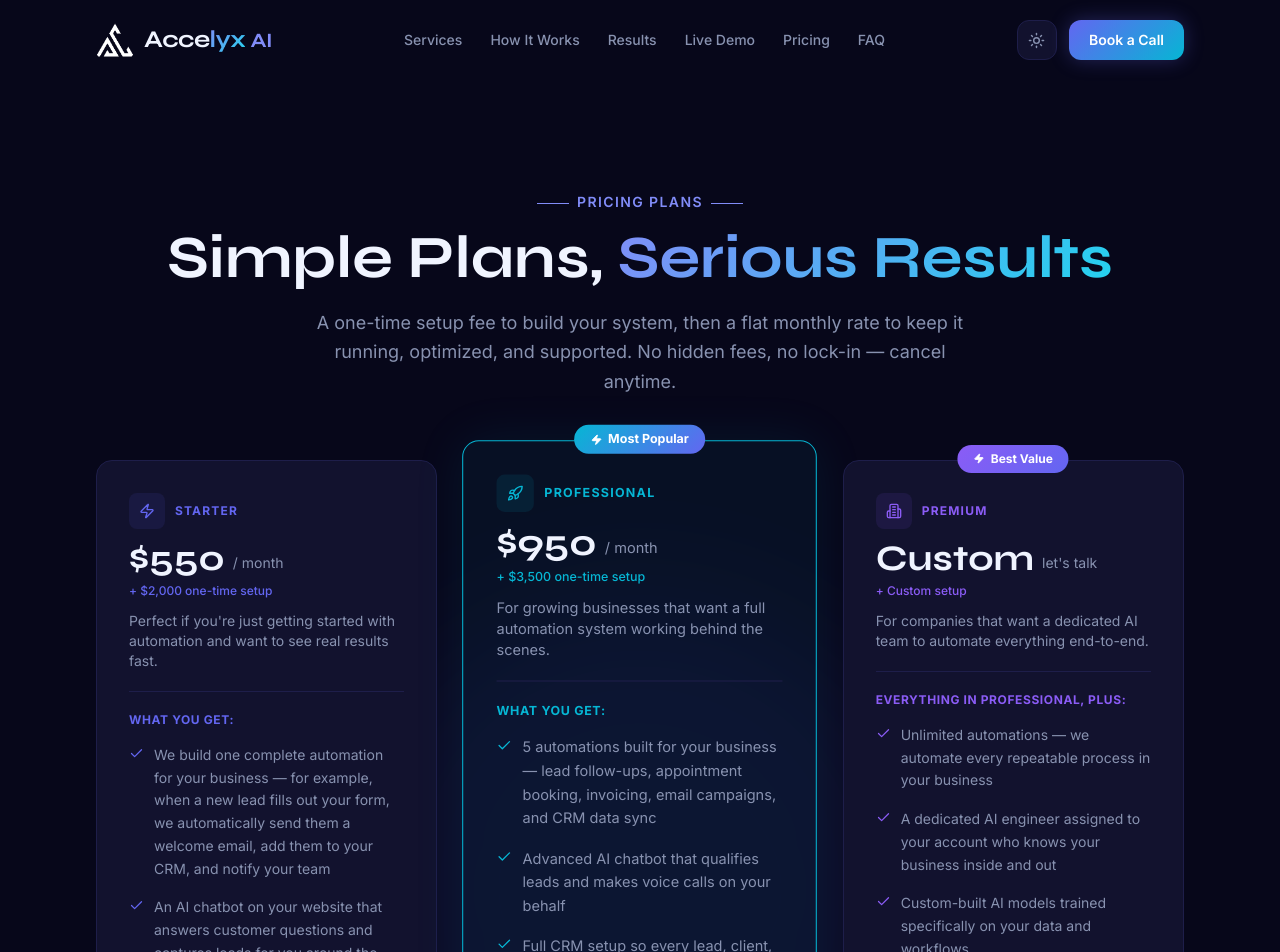
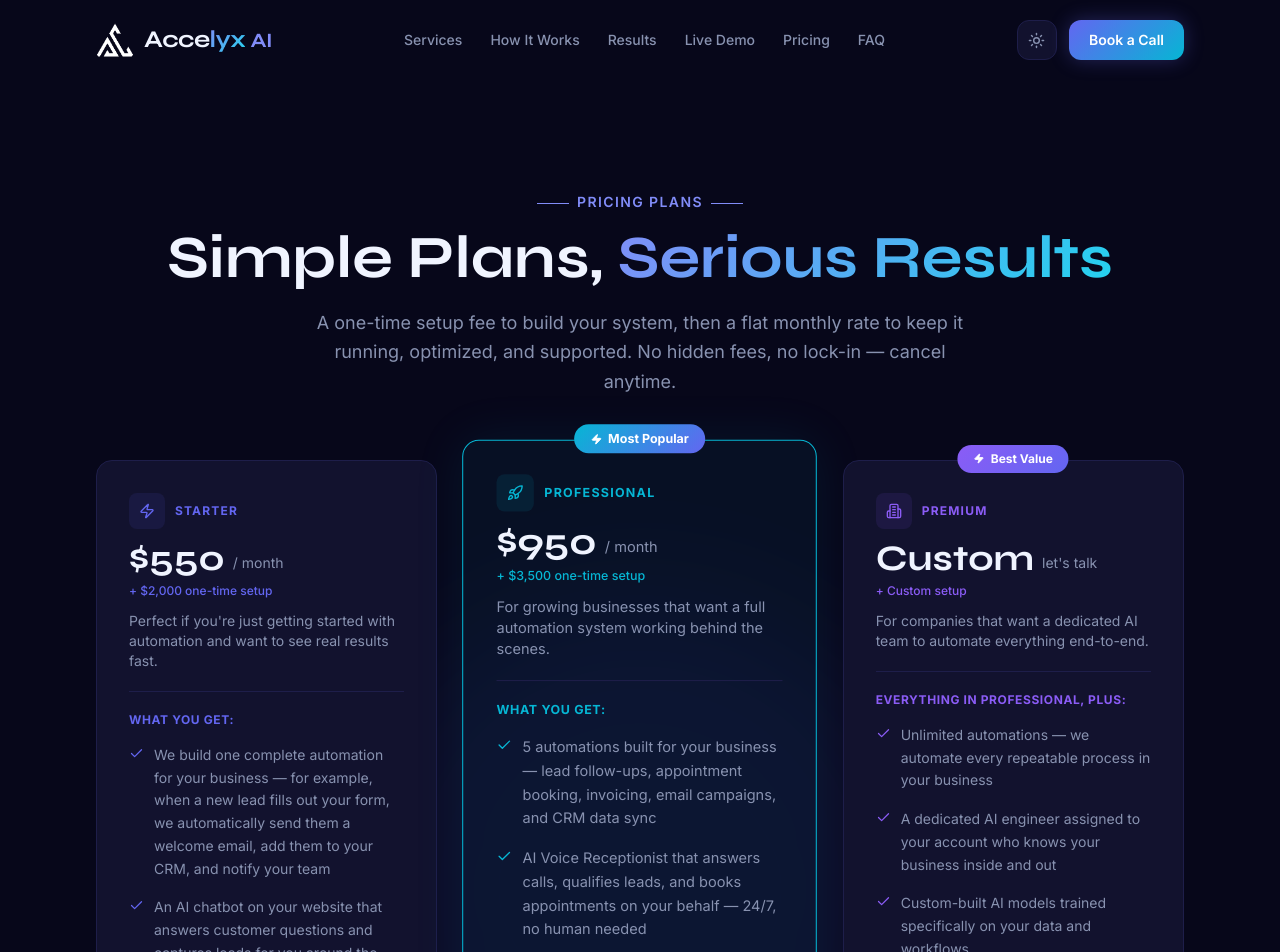
Before and after one commit to MirlanR/accelyx-website, a Next.js app: page /pricing in a window 1280 px wide. Shown: the top 952 px of the page. Built offline with nearby package versions, Linux system fonts and the light colour scheme.

Commit message:
Fix duplicate email, fix pricing buttons, add AI Voice Receptionist to Professional plan

```diff
--- a/src/components/Pricing.tsx
+++ b/src/components/Pricing.tsx
@@ -35,7 +35,7 @@ const plans = [
     heading: "What you get:",
     features: [
       "5 automations built for your business — lead follow-ups, appointment booking, invoicing, email campaigns, and CRM data sync",
-      "Advanced AI chatbot that qualifies leads and makes voice calls on your behalf",
+      "AI Voice Receptionist that answers calls, qualifies leads, and books appointments on your behalf — 24/7, no human needed",
       "Full CRM setup so every lead, client, and deal is tracked automatically",
       "Automated email sequences that nurture leads and keep clients engaged",
       "Connect all your tools — no limits on integrations",
```
